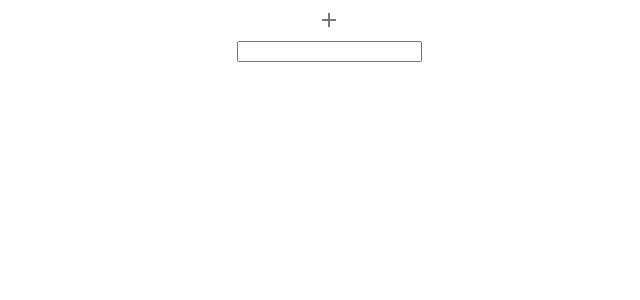
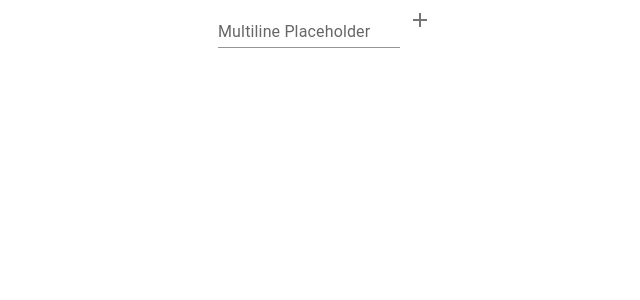
Before and after one commit to ArnisZeps/typescript-blog-2, a React (Create React App) app: page / in a window 1280 px wide. Shown: the top 300 px of the page, without its empty margins (311-951 px from the left). Built offline with nearby package versions, Linux system fonts and the light colour scheme.

Commit message:
Added molecule structure

```diff
--- a/src/App.tsx
+++ b/src/App.tsx
@@ -1,8 +1,9 @@
 import React, { useState } from "react";
 import "./App.css";
-import "./components/atoms/addButton/index"
+import Form from "./components/organisms/form/index";
 import AddButton from "./components/atoms/addButton/index";
 import DeleteButton from "./components/atoms/deleteButton/index";
+import BlogPage from "./components/pages/BlogPage/index"
 
 interface IBlogPost {
   id: string;
@@ -19,30 +20,17 @@ function App() {
   const [blogPosts, setBlogPosts] = useState<IBlogPost[]>([]);
   const [postValue, setPostValue] = useState("");
   const [commentValue, setCommentValue] = useState("");
-  const handleDeleteBlogPost = (id: string) => {
-    const newBlogPosts = blogPosts.filter((blog) => blog.id !== id);
-    setBlogPosts(newBlogPosts);
-  };
-  const handleDeleteComment = (commentId: string, postId: string) => {
 
-    const newBlogPosts = [...blogPosts]
-    const currentPost = newBlogPosts.find(bp => bp.id === postId);
-    if(currentPost){
-      currentPost.comments = currentPost.comments.filter(c => c.id !== commentId)
-      setBlogPosts(newBlogPosts);
-      setCommentValue("");
-    }
-  };
   const handleAddComment = (postId: string) => {
-    debugger
+    debugger;
     const newComment: IComment = {
       id: new Date().toISOString(),
       text: commentValue,
     };
-    const newBlogPosts = [...blogPosts]
-    const currentPost = newBlogPosts.find(bp => bp.id === postId);
-    if(currentPost){
-      currentPost.comments.push(newComment)
+    const newBlogPosts = [...blogPosts];
+    const currentPost = newBlogPosts.find((bp) => bp.id === postId);
+    if (currentPost) {
+      currentPost.comments.push(newComment);
       setBlogPosts(newBlogPosts);
       setCommentValue("");
     }
@@ -56,41 +44,58 @@ function App() {
     setBlogPosts((oldPosts) => [...oldPosts, newBlogPost]);
     setPostValue("");
   };
-  debugger;
+
+  const handleDeleteBlogPost = (id: string) => {
+    const newBlogPosts = blogPosts.filter((blog) => blog.id !== id);
+    setBlogPosts(newBlogPosts);
+  };
+  const handleDeleteComment = (commentId: string, postId: string) => {
+    const newBlogPosts = [...blogPosts];
+    const currentPost = newBlogPosts.find((bp) => bp.id === postId);
+    if (currentPost) {
+      currentPost.comments = currentPost.comments.filter(
+        (c) => c.id !== commentId
+      );
+      setBlogPosts(newBlogPosts);
+      setCommentValue("");
+    }
+  };
+
   return (
     <div className="App">
-      <AddButton handleAdd={handleCreateNewBlogPost}/>
-      <form>
-        <input
-          type="text"
-          value={postValue}
-          onChange={(e) => setPostValue(e.target.value)}
-        />
-      </form>
+      <BlogPage
+          handleAddComment={handleAddComment}
+          handleCreateNewBlogPost={handleCreateNewBlogPost}
+          handleDeleteBlogPost={handleDeleteBlogPost}
+          handleDeleteComment={handleDeleteComment}
+          setCommentValue={setCommentValue}
+          setPostValue={setPostValue}
+          postValue={postValue}
+          commentValue={commentValue}
+          blogPosts={blogPosts}
+      />
+      {/* <Form
+        handleAdd={() => handleCreateNewBlogPost()}
+        formFieldValue={postValue}
+        onChange={setPostValue}
+      />
       {blogPosts.map((bp) => (
         <div key={bp.id}>
-          <button id="add-comment" onClick={() => handleAddComment(bp.id)}>
-            Add comment
-          </button>
+          <DeleteButton handleDelete={() => handleDeleteBlogPost(bp.id)} />
           {bp.text}
-          <button id="delete-post" onClick={() => handleDeleteBlogPost(bp.id)}>
-            X
-          </button>
-          <div style={{ backgroundColor: "red" }}>
-            <input
-              type="text"
-              value={commentValue}
-              onChange={(e) => setCommentValue(e.target.value)}
-            />
-          </div>
+          <Form
+            handleAdd={() => handleAddComment(bp.id)}
+            formFieldValue={commentValue}
+            onChange={setCommentValue}
+          />
           {bp.comments.map((c) => (
             <div key={c.id} style={{ backgroundColor: "green" }}>
               {c.text}
-              <button id="remove-comment" onClick={(e) => handleDeleteComment(c.id, bp.id)}>X</button>
+              <DeleteButton handleDelete={() => handleDeleteComment(c.id, bp.id)} />
             </div>
           ))}
         </div>
-      ))}
+      ))} */}
     </div>
   );
 }
--- /dev/null
+++ b/src/components/molecules/blogItem/index.tsx
@@ -0,0 +1,22 @@
+import React, { MouseEventHandler } from "react";
+import { Box } from "@mui/system";
+import Typography from "@mui/material/Typography";
+import DeleteButton from "../../atoms/deleteButton";
+
+interface IBlogItem {
+    text: string;
+    handleDelete: MouseEventHandler<HTMLButtonElement>;
+}
+
+const BlogItem: React.FC<IBlogItem> = ({handleDelete, text}) => {
+  return (
+    <Box>
+      <Typography variant="body1" gutterBottom>
+        {text}
+        <DeleteButton handleDelete={handleDelete} />
+      </Typography>
+    </Box>
+  );
+};
+
+export default BlogItem;
--- /dev/null
+++ b/src/components/molecules/commentItem/index.tsx
@@ -0,0 +1,23 @@
+import React, { MouseEventHandler } from "react";
+import { Box } from "@mui/system";
+import Typography from "@mui/material/Typography";
+import DeleteButton from "../../atoms/deleteButton";
+
+interface ICommentItem {
+    commentId: string;
+    text: string;
+    handleDeleteComment: MouseEventHandler<HTMLButtonElement>;
+}
+
+const CommentItem: React.FC<ICommentItem> = ({handleDeleteComment, text}) => {
+  return (
+    <Box>
+      <Typography variant="body1" gutterBottom>
+        {text}
+        <DeleteButton handleDelete={handleDeleteComment} />
+      </Typography>
+    </Box>
+  );
+};
+
+export default CommentItem;
--- /dev/null
+++ b/src/components/organisms/blogForm/index.tsx
@@ -0,0 +1,53 @@
+import React from "react";
+import Box from "@mui/material/Box";
+import BlogItem from "../../molecules/blogItem/index";
+import Form from "../../organisms/form/index";
+import DeleteButton from "../../atoms/deleteButton/index";
+import CommentItem from "../../molecules/commentItem/index";
+
+interface IComment {
+  id: string;
+  text: string;
+}
+
+interface IBlogForm {
+  text: string;
+  id: string;
+  comments: IComment[];
+  commentValue: string;
+  handleAddComment: (postId: string) => void;
+  setCommentValue: (newValue: string) => void;
+  handleDeleteBlogPost: (postId: string) => void;
+  handleDeleteComment: (postId: string, commentId: string) => void;
+}
+
+const BlogForm: React.FC<IBlogForm> = ({
+  text,
+  id,
+  comments,
+  commentValue,
+  handleAddComment,
+  handleDeleteBlogPost,
+  handleDeleteComment,
+  setCommentValue,
+}) => {
+  return (
+    <Box>
+      <BlogItem text={text} handleDelete={() => handleDeleteBlogPost(id)} />
+      <Form
+        handleAdd={() => handleAddComment(id)}
+        formFieldValue={commentValue}
+        onChange={setCommentValue}
+      />
+      {comments.map((c) => (
+          <CommentItem
+            text={c.text}
+            commentId={c.id}
+            handleDeleteComment={() => handleDeleteComment(c.id, id)}
+          />
+      ))}
+    </Box>
+  );
+};
+
+export default BlogForm;
--- /dev/null
+++ b/src/components/organisms/form/index.tsx
@@ -0,0 +1,29 @@
+import React, { MouseEventHandler } from "react";
+import Box from "@mui/material/Box";
+import TextField from "@mui/material/TextField";
+import AddButton from "../../atoms/addButton/index";
+
+interface IForm {
+    handleAdd: MouseEventHandler<HTMLButtonElement>;
+    onChange: (newValue: string) => void;
+    formFieldValue: string;
+}
+
+const Form: React.FC<IForm> = ({handleAdd, onChange, formFieldValue}) => {
+  return (
+    <Box>
+      <TextField
+        id="standard-textarea"
+        label="Multiline Placeholder"
+        placeholder="Placeholder"
+        multiline
+        variant="standard"
+        value={formFieldValue}
+        onChange={(e) => onChange(e.target.value)}
+      />
+      <AddButton handleAdd={handleAdd} />
+    </Box>
+  );
+};
+
+export default Form;
--- /dev/null
+++ b/src/components/pages/BlogPage/index.tsx
@@ -0,0 +1,66 @@
+import Reactfrom, { MouseEventHandler } from "react";
+import Box from "@mui/material/Box";
+import Form from "../../organisms/form/index";
+import BlogForm from "../../organisms/blogForm/index"
+import AddButton from "../../atoms/addButton/index";
+import DeleteButton from "../../atoms/deleteButton/index";
+import BlogItem from "../../molecules/blogItem/index";
+
+interface IComment {
+  id: string;
+  text: string;
+}
+
+interface IBlogPost {
+  id: string;
+  text: string;
+  comments: IComment[];
+}
+
+interface IBlogPage {
+  handleCreateNewBlogPost: () => void;
+  handleAddComment: (postId: string) => void;
+  setPostValue: (newValue: string) => void;
+  setCommentValue: (newValue: string) => void;
+  handleDeleteBlogPost: (postId: string) => void;
+  handleDeleteComment: (postId: string, commentId: string) => void;
+  postValue: string;
+  commentValue: string;
+  blogPosts: IBlogPost[];
+}
+
+const BlogPage: React.FC<IBlogPage> = ({
+  handleAddComment,
+  handleCreateNewBlogPost,
+  handleDeleteBlogPost,
+  handleDeleteComment,
+  setCommentValue,
+  setPostValue,
+  postValue,
+  commentValue,
+  blogPosts,
+}) => {
+  return (
+    <Box>
+      {blogPosts.map((bp) => (
+        <BlogForm
+          text={bp.text}
+          id={bp.id}
+          comments={bp.comments}
+          commentValue={commentValue}
+          handleDeleteBlogPost={handleDeleteBlogPost}
+          handleAddComment={handleAddComment}
+          handleDeleteComment={handleDeleteComment}
+          setCommentValue={setCommentValue}
+        />
+      ))}
+      <Form
+        handleAdd={handleCreateNewBlogPost}
+        formFieldValue={postValue}
+        onChange={setPostValue}
+      />
+    </Box>
+  );
+};
+
+export default BlogPage;
```
